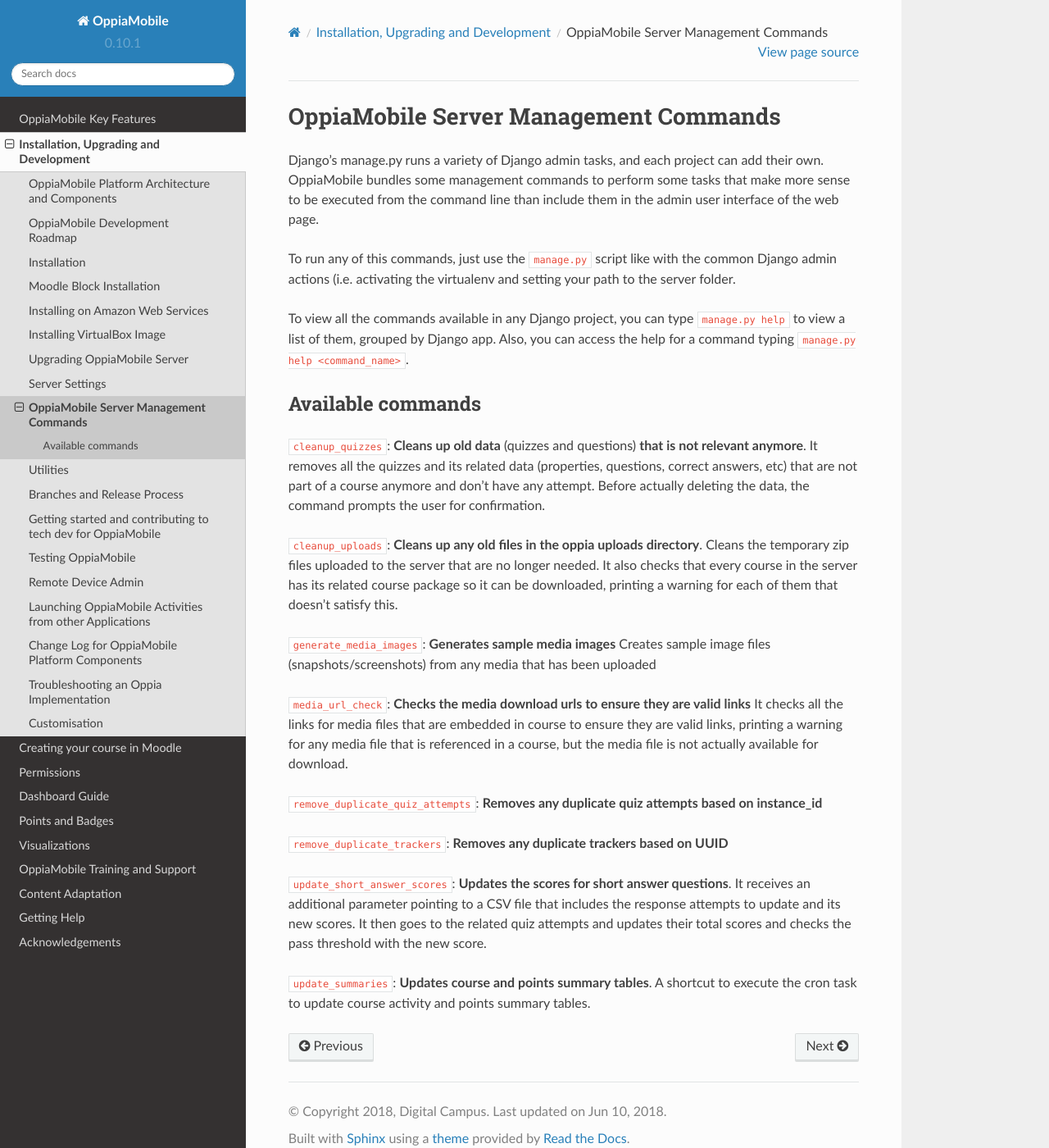
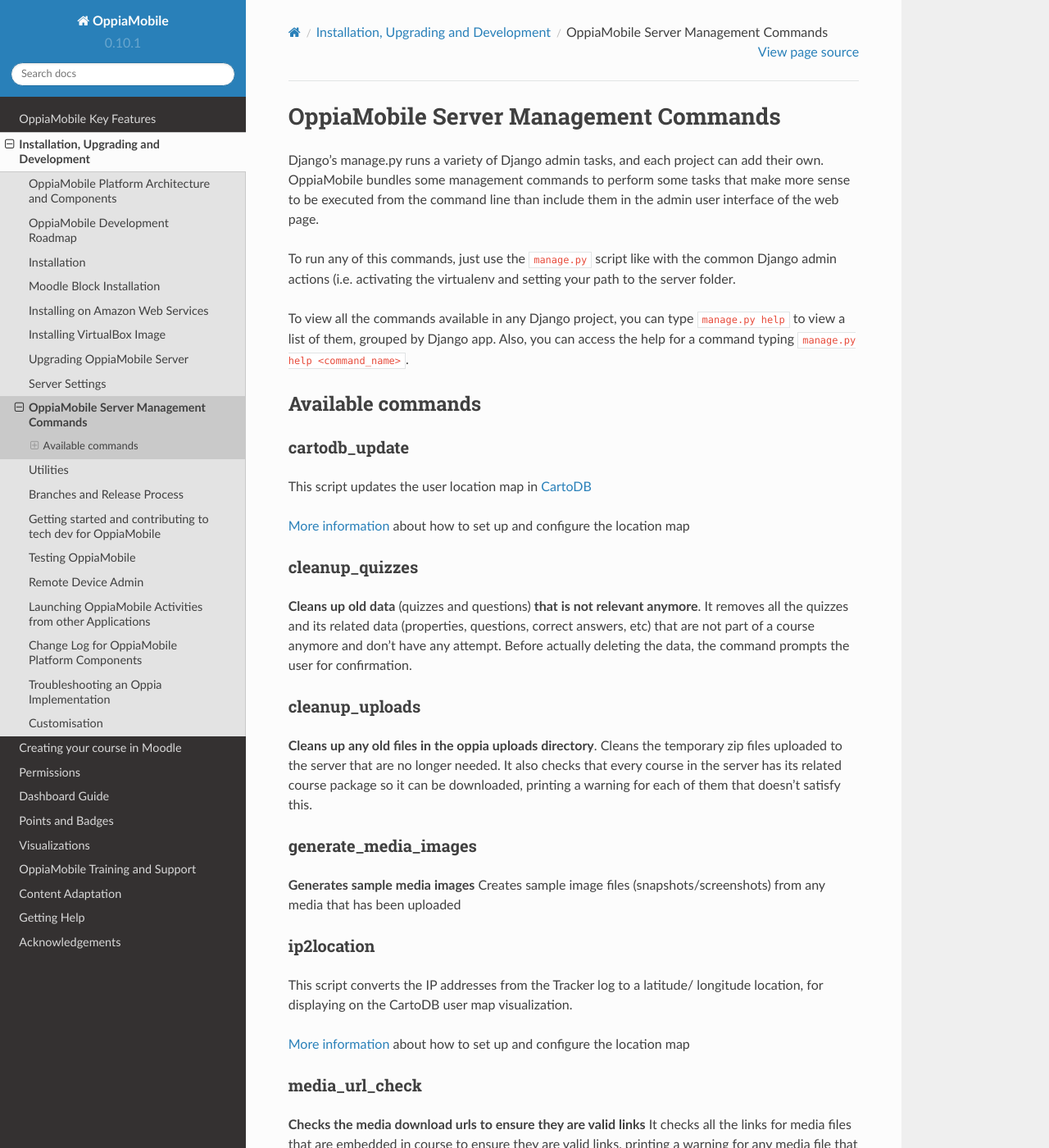
Before and after one commit to DigitalCampus/django-oppia, a Sphinx documentation site: the page built from docs/dev/server/management-commands.rst, in a window 1280 px wide and 1400 px high. Shown: the whole window at 82% size. Built offline with Sphinx 7.4.7 and the Read the Docs theme 2.0.0, drawn with Linux system fonts in a browser that asks for light colours; the version number is read from the project's files by our own code.

Commit message:
update docs

```diff
--- a/docs/dev/server/management-commands.rst
+++ b/docs/dev/server/management-commands.rst
@@ -13,28 +13,59 @@
 Available commands
 ....................
 
-``cleanup_quizzes``:  **Cleans up old data** (quizzes and questions) **that is not relevant anymore**.
+cartodb_update
+-----------------
+This script updates the user location map in `CartoDB <http://cartodb.com/>`_
+
+:ref:`More information <usermap>` about how to set up and configure the location
+map
+
+cleanup_quizzes
+---------------------
+**Cleans up old data** (quizzes and questions) **that is not relevant anymore**.
 It removes all the quizzes and its related data (properties, questions, correct answers, etc) that are not part of a
 course anymore and don't have any attempt. Before actually deleting the data, the command prompts the user for confirmation.
 
-``cleanup_uploads``: **Cleans up any old files in the oppia uploads directory**.
+cleanup_uploads
+---------------------
+**Cleans up any old files in the oppia uploads directory**.
 Cleans the temporary zip files uploaded to the server that are no longer needed. It also checks that every course in
 the server has its related course package so it can be downloaded, printing a warning for each of them that doesn't satisfy this.
 
-``generate_media_images``: **Generates sample media images**
+generate_media_images
+---------------------
+**Generates sample media images**
 Creates sample image files (snapshots/screenshots) from any media that has been uploaded
 
-``media_url_check``: **Checks the media download urls to ensure they are valid links**
+ip2location
+-----------------
+This script converts the IP addresses from the Tracker log to a latitude/
+longitude location, for displaying on the CartoDB user map visualization.
+
+:ref:`More information <usermap>` about how to set up and configure the location
+map
+
+media_url_check
+---------------------
+**Checks the media download urls to ensure they are valid links**
 It checks all the links for media files that are embedded in course to ensure they are valid links, printing a warning for any media file
 that is referenced in a course, but the media file is not actually available for download.
 
-``remove_duplicate_quiz_attempts``: **Removes any duplicate quiz attempts based on instance_id**
+remove_duplicate_quiz_attempts
+---------------------------------
+**Removes any duplicate quiz attempts based on instance_id**
 
-``remove_duplicate_trackers``: **Removes any duplicate trackers based on UUID**
+remove_duplicate_trackers
+---------------------------
+**Removes any duplicate trackers based on UUID**
 
-``update_short_answer_scores``: **Updates the scores for short answer questions**.
+update_short_answer_scores
+---------------------------
+**Updates the scores for short answer questions**.
 It receives an additional parameter pointing to a CSV file that includes the response attempts to update and its new
 scores. It then goes to the related quiz attempts and updates their total scores and checks the pass threshold with the new score.
 
-``update_summaries``: **Updates course and points summary tables**.
+update_summaries
+---------------------
+**Updates course and points summary tables**.
 A shortcut to execute the cron task to update course activity and points summary tables.
```
Also changed, not shown: docs/dev/utilities.rst (+6 -36 lines).
